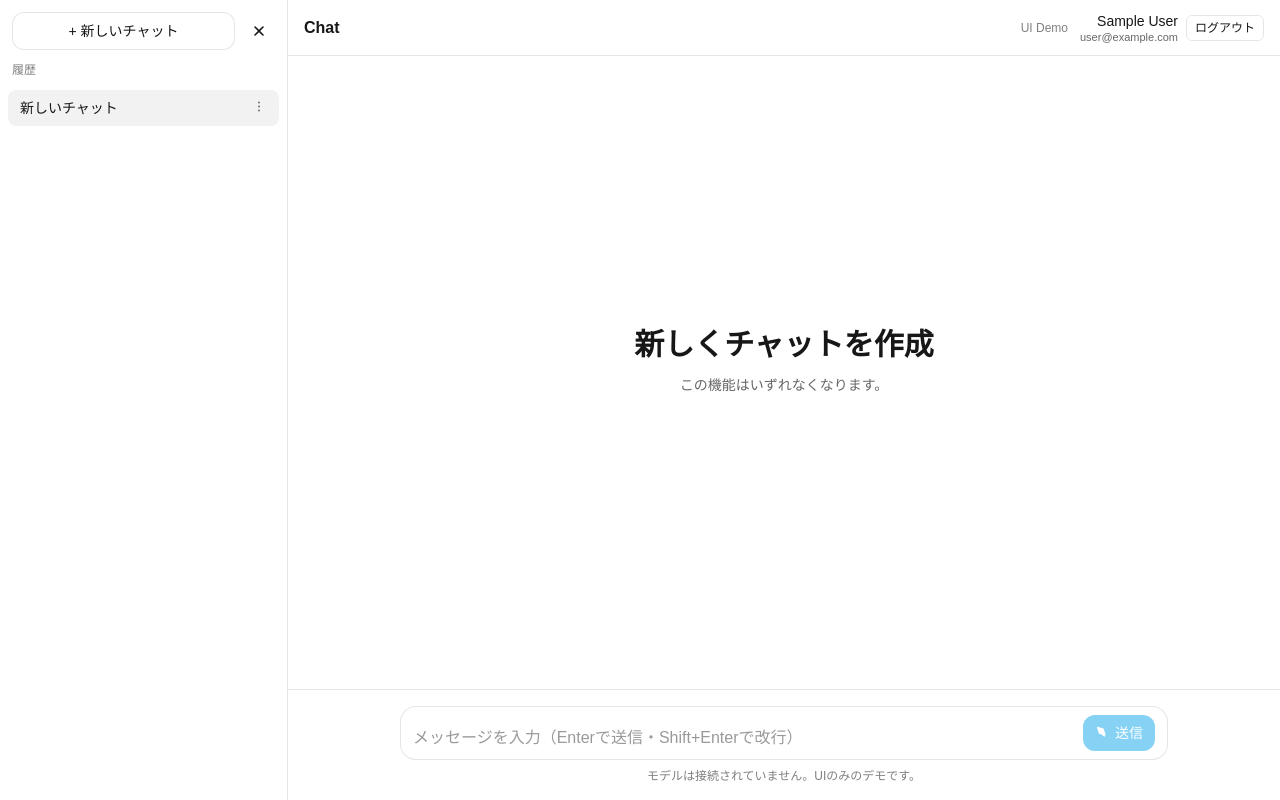
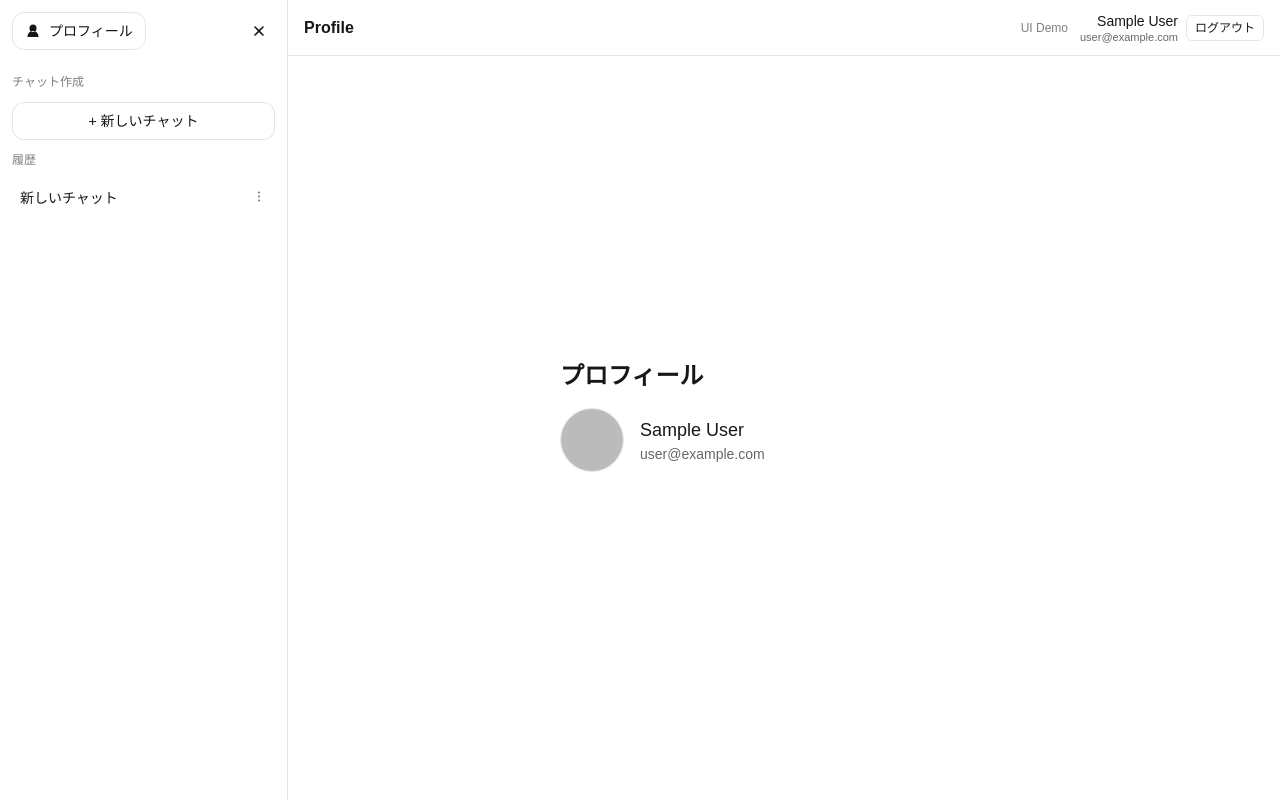
Before and after one commit to Engineer-Guild-Hackathon/team-3-app, a Next.js app: page / in a window 1280 px wide. Built offline with nearby package versions, Linux system fonts and the light colour scheme; no server answers; sample sign-in values are in the browser's storage.

Commit message:
feat: mainページをuserページに変更

```diff
--- a/Taskfile.yml
+++ b/Taskfile.yml
@@ -48,17 +48,15 @@ tasks:
     # ローカルの権限問題を避けるため、Docker の Node イメージで実行する
     cmds:
       - echo "Running local CI pre-check..."
-      # 1) .next の権限を確認し、書き込み不可の場合のみクリーン
+      # 1) .next を常にクリーン（権限差異による EACCES を確実に回避）
       - |
-        if [ -d .next ] && [ ! -w .next ]; then
-          echo ".next has permission mismatch. Resetting cache..."
+        if [ -d .next ]; then
+          echo "Resetting .next cache..."
           docker run --rm \
             -v ${PWD}:/app \
             -w /app \
             node:22 \
             bash -lc 'rm -rf .next'
-        else
-          echo ".next is writable. Keeping cache."
         fi
       # 2) CI 本体（ホストと同一 UID/GID で実行し、権限問題を回避）
       - mkdir -p .cache/npm
@@ -111,11 +109,9 @@ tasks:
     cmds:
       - echo "Running local CI fast..."
       - |
-        if [ -d .next ] && [ ! -w .next ]; then
-          echo ".next has permission mismatch. Resetting cache..."
+        if [ -d .next ]; then
+          echo "Resetting .next cache..."
           docker run --rm -v ${PWD}:/app -w /app node:22 bash -lc 'rm -rf .next'
-        else
-          echo ".next is writable. Keeping cache."
         fi
       - mkdir -p .cache/npm
       - |
--- a/next.config.ts
+++ b/next.config.ts
@@ -5,5 +5,20 @@ const nextConfig = {
   eslint: {
     ignoreDuringBuilds: true,
   },
+  // 外部アバター画像の表示許可（Google ログイン画像など）
+  images: {
+    domains: [
+      'lh3.googleusercontent.com',
+      'lh4.googleusercontent.com',
+      'lh5.googleusercontent.com',
+      'lh6.googleusercontent.com',
+    ],
+    remotePatterns: [
+      { protocol: 'https', hostname: 'lh3.googleusercontent.com', pathname: '/**' },
+      { protocol: 'https', hostname: 'lh4.googleusercontent.com', pathname: '/**' },
+      { protocol: 'https', hostname: 'lh5.googleusercontent.com', pathname: '/**' },
+      { protocol: 'https', hostname: 'lh6.googleusercontent.com', pathname: '/**' },
+    ],
+  },
 };
 export default nextConfig;
--- a/src/app/chats/page.tsx
+++ b/src/app/chats/page.tsx
@@ -1,6 +1,9 @@
-import { redirect } from "next/navigation";
+import ChatApp from "@/components/ChatApp";
 
+/**
+ * チャット画面（インデックス）
+ * - 既存の ChatApp をそのまま表示
+ */
 export default function ChatsIndexPage() {
-  // /chats はルートにリダイレクト
-  redirect("/");
+  return <ChatApp />;
 }
--- a/src/app/page.tsx
+++ b/src/app/page.tsx
@@ -1,5 +1,8 @@
 import ChatApp from "@/components/ChatApp";
 
+/**
+ * トップ（左サイドバー + メインにプロフィール）
+ */
 export default function Home() {
-  return <ChatApp />;
+  return <ChatApp showProfileOnEmpty />;
 }
--- a/src/components/ChatApp.tsx
+++ b/src/components/ChatApp.tsx
@@ -8,6 +8,7 @@ import type { ChatMessage, ChatSession } from "@/types/chat";
 import ChatInput from "./chat/ChatInput";
 import MessageList from "./chat/MessageList";
 import Sidebar from "./sidebar/Sidebar";
+import ProfilePane from "@/components/ProfilePane";
 import UserMenu from "@/components/auth/UserMenu";
 
 // UUID生成（衝突リスクが非常に低い）
@@ -23,9 +24,9 @@ const UI_SIDEBAR_OPEN_KEY = "ui:sidebar:open:v1";
  * - ローカルストレージに会話履歴を保存（セッション簡易実装）
  * - バックエンド接続は未実装で、ダミー応答を返す
  */
-type Props = { initialId?: string };
+type Props = { initialId?: string; showProfileOnEmpty?: boolean };
 
-export default function ChatApp({ initialId }: Props) {
+export default function ChatApp({ initialId, showProfileOnEmpty = false }: Props) {
   const router = useRouter();
   const [sessions, setSessions] = useState<ChatSession[]>([]);
   const [activeId, setActiveId] = useState<string | null>(initialId ?? null);
@@ -62,7 +63,12 @@ export default function ChatApp({ initialId }: Props) {
           router.replace("/");
           redirected = true;
         } else {
-          setActiveId((hasInitial ? initialId : parsed[0]?.id) ?? null);
+          // /（プロフィール優先表示）の場合はアクティブを持たない
+          setActiveId(
+            hasInitial
+              ? initialId
+              : (showProfileOnEmpty ? null : (parsed[0]?.id ?? null))
+          );
         }
       } else {
         if (initialId) {
@@ -72,14 +78,15 @@ export default function ChatApp({ initialId }: Props) {
           const first = createSession();
           const next = [first];
           setSessions(next);
-          setActiveId(first.id);
+          // /（プロフィール優先表示）の場合はアクティブを持たない
+          setActiveId(showProfileOnEmpty ? null : first.id);
           try { localStorage.setItem(STORAGE_KEY, JSON.stringify(next)); } catch {}
         }
       }
     } catch {}
     if (!redirected) setBootstrapped(true);
     // リダイレクト時は別ページに遷移するため描画はスキップ
-  }, [createSession, initialId, router]);
+  }, [createSession, initialId, router, showProfileOnEmpty]);
 
   // ルートの初期IDが変わった場合の追随（/chats/:id 遷移）
   useEffect(() => {
@@ -168,6 +175,8 @@ export default function ChatApp({ initialId }: Props) {
     return null;
   }
 
+  const showProfile = showProfileOnEmpty && (!active || active.messages.length === 0);
+
   return (
     <div className="flex h-screen">
       <Sidebar
@@ -224,7 +233,7 @@ export default function ChatApp({ initialId }: Props) {
                 </svg>
               </button>
             )}
-            <div className="font-semibold truncate">Chat</div>
+            <div className="font-semibold truncate">{showProfile ? "Profile" : "Chat"}</div>
           </div>
           <div className="flex items-center gap-3">
             <div className="text-xs text-black/50 dark:text-white/50 hidden sm:block">UI Demo</div>
@@ -233,23 +242,24 @@ export default function ChatApp({ initialId }: Props) {
         </div>
 
         {/* 本文 */}
-        {active && active.messages.length > 0 ? (
+        {showProfile ? (
+          <ProfilePane />
+        ) : active && active.messages.length > 0 ? (
           <MessageList messages={active.messages} />
         ) : (
           <div className="flex-1 flex items-center justify-center">
             <div className="mx-auto w-full max-w-3xl px-6 md:px-8">
               <div className="text-center">
                 <h1 className="text-2xl md:text-3xl font-semibold mb-3">新しくチャットを作成</h1>
-                <p className="text-sm text-black/60 dark:text-white/60 mb-6">
-                  この機能はいずれなくなります。
-                </p>
               </div>
             </div>
           </div>
         )}
 
         {/* 入力欄 */}
-        <ChatInput value={input} setValue={setInput} onSend={handleSend} disabled={sending} />
+        {!showProfile && (
+          <ChatInput value={input} setValue={setInput} onSend={handleSend} disabled={sending} />
+        )}
       </main>
     </div>
   );
--- /dev/null
+++ b/src/components/ProfilePane.tsx
@@ -0,0 +1,39 @@
+"use client";
+
+import { useSession } from "next-auth/react";
+import Image from "next/image";
+
+/**
+ * プロフィール表示用パネル（メイン領域用）
+ * - 左サイドバーは ChatApp が描画
+ */
+export default function ProfilePane() {
+  const { data } = useSession();
+  const user = data?.user;
+
+  return (
+    <div className="flex-1 flex items-center justify-center">
+      <div className="mx-auto w-full max-w-lg px-6 md:px-8">
+        <h1 className="text-2xl font-semibold mb-4">プロフィール</h1>
+
+        <div className="flex items-center gap-4 mb-6">
+          {user?.image ? (
+            <Image
+              src={user.image}
+              alt="avatar"
+              width={64}
+              height={64}
+              className="rounded-full border border-black/10 dark:border-white/10"
+            />
+          ) : (
+            <div className="w-16 h-16 rounded-full bg-black/10 dark:bg-white/10" />
+          )}
+          <div className="min-w-0">
+            <div className="text-lg font-medium truncate">{user?.name ?? ""}</div>
+            <div className="text-sm text-black/60 dark:text-white/60 truncate">{user?.email ?? ""}</div>
+          </div>
+        </div>
+      </div>
+    </div>
+  );
+}
--- a/src/components/auth/UserMenu.tsx
+++ b/src/components/auth/UserMenu.tsx
@@ -30,14 +30,22 @@ export default function UserMenu() {
 
   return (
     <div className="flex items-center gap-2">
-      <div className="hidden md:flex flex-col items-end leading-tight">
-        {name && <span className="text-sm truncate max-w-[12rem]">{name}</span>}
+      <Link
+        href="/"
+        className="hidden md:flex flex-col items-end leading-tight group"
+        title="プロフィールへ"
+      >
+        {name && (
+          <span className="text-sm truncate max-w-[12rem] group-hover:underline">
+            {name}
+          </span>
+        )}
         {email && (
-          <span className="text-[11px] text-black/60 dark:text-white/60 truncate max-w-[12rem]">
+          <span className="text-[11px] text-black/60 dark:text-white/60 truncate max-w-[12rem] group-hover:underline">
             {email}
           </span>
         )}
-      </div>
+      </Link>
       <button
         onClick={() => signOut({ callbackUrl: "/login" })}
         className="inline-flex items-center justify-center rounded-md px-2 py-1 text-xs border border-black/10 dark:border-white/10 hover:bg-black/10 dark:hover:bg-white/10"
--- a/src/components/sidebar/Sidebar.tsx
+++ b/src/components/sidebar/Sidebar.tsx
@@ -31,13 +31,18 @@ export default function Sidebar({ sessions, onNewChat, activeId, onRename, onDel
       style={{ width: collapsed ? 0 : 288, overflow: "hidden" }}
       aria-hidden={collapsed}
     >
+      {/* 上段: プロフィール誘導 + 折りたたみボタン */}
       <div className="p-3 flex items-center justify-between gap-2">
-        <button
-          onClick={onNewChat}
-          className="w-full inline-flex items-center justify-center gap-2 rounded-xl bg-white/70 dark:bg-white/10 border border-black/10 dark:border-white/10 px-3 py-2 text-sm font-medium hover:bg-white/90 dark:hover:bg-white/15"
+        <Link
+          href="/"
+          className="inline-flex items-center gap-2 rounded-xl border border-black/10 dark:border-white/10 px-3 py-2 text-sm hover:bg-black/5 dark:hover:bg-white/10"
+          title="プロフィール"
         >
-          + 新しいチャット
-        </button>
+          <svg xmlns="http://www.w3.org/2000/svg" viewBox="0 0 24 24" fill="currentColor" className="size-4">
+            <path fillRule="evenodd" d="M12 2.25a5.25 5.25 0 0 0-5.25 5.25v.75a5.25 5.25 0 1 0 10.5 0v-.75A5.25 5.25 0 0 0 12 2.25Zm-8.25 18a8.25 8.25 0 0 1 16.5 0 .75.75 0 0 1-.75.75H4.5a.75.75 0 0 1-.75-.75Z" clipRule="evenodd" />
+          </svg>
+          プロフィール
+        </Link>
         <button
           onClick={onToggle}
           aria-label="サイドバーを閉じる"
@@ -49,7 +54,25 @@ export default function Sidebar({ sessions, onNewChat, activeId, onRename, onDel
           </svg>
         </button>
       </div>
-      <div className="px-3 pb-3 text-xs font-medium text-black/50 dark:text-white/50">履歴</div>
+
+      {/* 中段: 新しいチャット */}
+      <div
+        className="px-3 pt-3 pb-3 text-xs font-medium text-black/50 dark:text-white/50"
+        suppressHydrationWarning
+      >
+        チャット作成
+      </div>
+      <div className="px-3">
+        <button
+          onClick={onNewChat}
+          className="w-full inline-flex items-center justify-center gap-2 rounded-xl bg-white/70 dark:bg-white/10 border border-black/10 dark:border-white/10 px-3 py-2 text-sm font-medium hover:bg-white/90 dark:hover:bg-white/15"
+        >
+          + 新しいチャット
+        </button>
+      </div>
+
+      {/* ラベル: 履歴 */}
+      <div className="px-3 pt-3 pb-3 text-xs font-medium text-black/50 dark:text-white/50">履歴</div>
       <div className="flex-1 overflow-y-auto px-2 pb-4">
         {sessions.length === 0 && (
           <div className="mx-2 text-xs text-black/40 dark:text-white/40">
```
